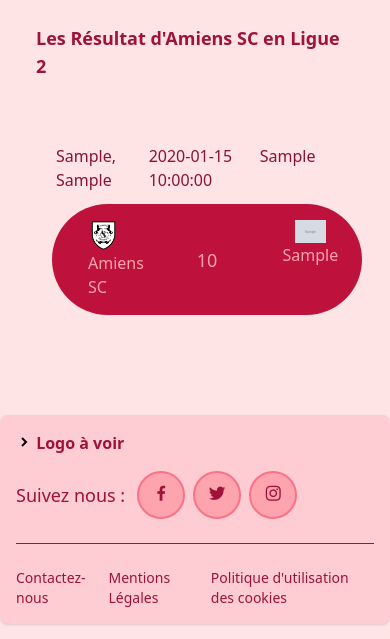
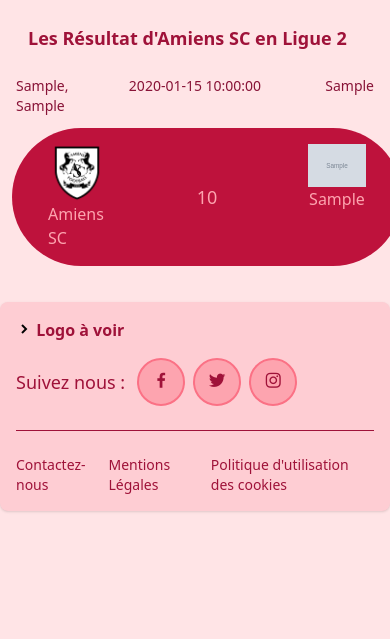
Before and after one commit to lucaslagant/Actu-AmiensSC, a PHP site: page /resultat.php in a window 390 px wide. Shown: the part 124-763 px from the top of the page. Run offline with PHP 8.4, Linux system fonts and the light colour scheme; tables that the repository leaves empty or names only in its code hold one stand-in row (values such as "Sample post"); grey boxes marked "Sample" are stand-in pictures; some libraries are stand-ins or nearby versions.

Commit message:
modif responsive

```diff
--- a/resultat.php
+++ b/resultat.php
@@ -42,17 +42,17 @@
             <div id="sidemenu" class="invisible"><?php include('Page_Navbar.php'); ?></div>
         </div>
     </nav>
-    <br><h1 class="text-lg text-rose-800 font-bold text-4xl mx-9 max-md:text-lg">Les Résultat d'Amiens SC en Ligue 2</h1><br>
-    <div class="p-6 m-4">
+    <br><h1 class="text-lg text-rose-800 font-bold text-4xl mx-7 max-md:text-lg">Les Résultat d'Amiens SC en Ligue 2</h1><br>
+    <div class="p-4 m-4 max-md:p-0 max-md:m-0">
         <?php foreach ($tab as $cal):?>
-            <div class="flex text-rose-900 px-4 w-full">
-                <div class="text-2xl w-1/3 flex justify-center max-md:text-base">
+            <div class="flex text-rose-900 px-4 w-full max-md:justify-">
+                <div class="text-2xl w-1/3 flex justify-center max-md:text-sm max-md:w-1/4">
                     <?= $cal->stade ?>,&nbsp; <?= $cal->lieu ?>
                 </div>
-                <div class="text-2xl w-1/3 flex justify-center max-md:text-base">
+                <div class="text-2xl w-1/3 flex justify-center max-md:text-sm max-md:justify-center max-md:w-2/4">
                     <?= $cal->date ?>
                 </div>
-                <div class="text-2xl w-1/3 flex justify-center max-md:text-base">
+                <div class="text-2xl w-1/3 flex justify-center max-md:text-sm max-md:justify-end max-md:w-1/4">
                     <?= $cal->localisation ?>
                 </div>
             </div>
@@ -128,7 +128,7 @@
                     <?php endif; ?>
                 </div>
             <br>
-            <br>
+            <br class="max-md:hidden">
         <?php endforeach; ?>
     </div>
     <?php include('Footer.php'); ?>
```
